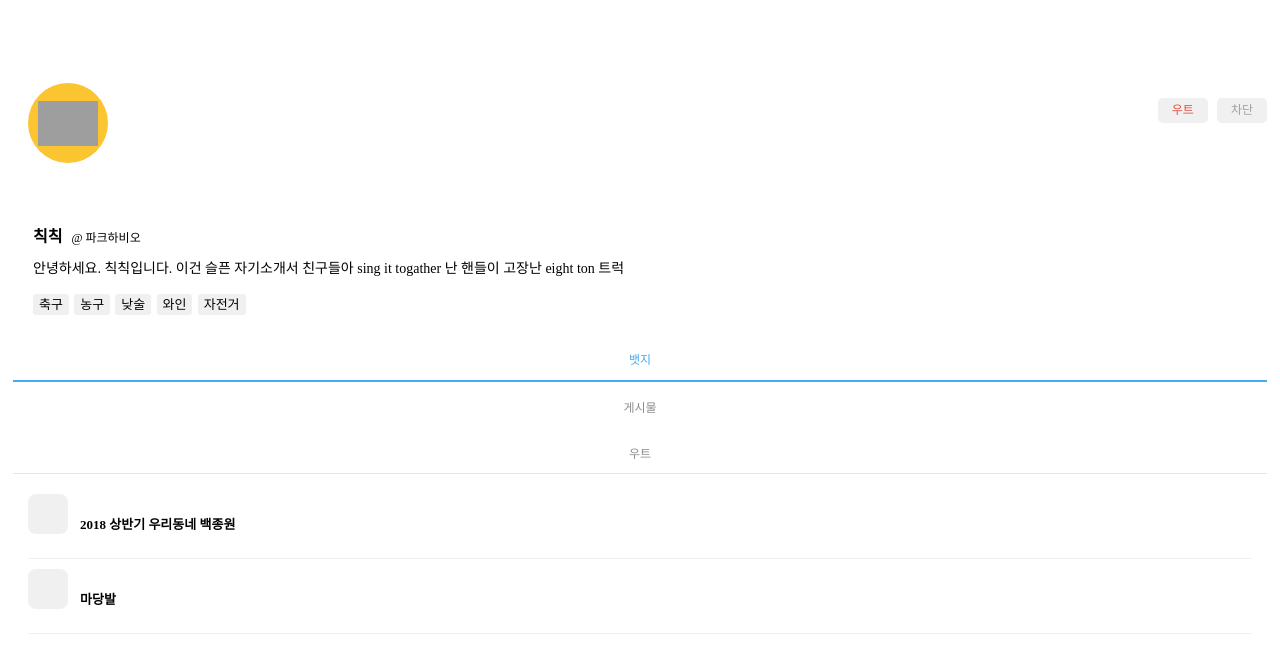
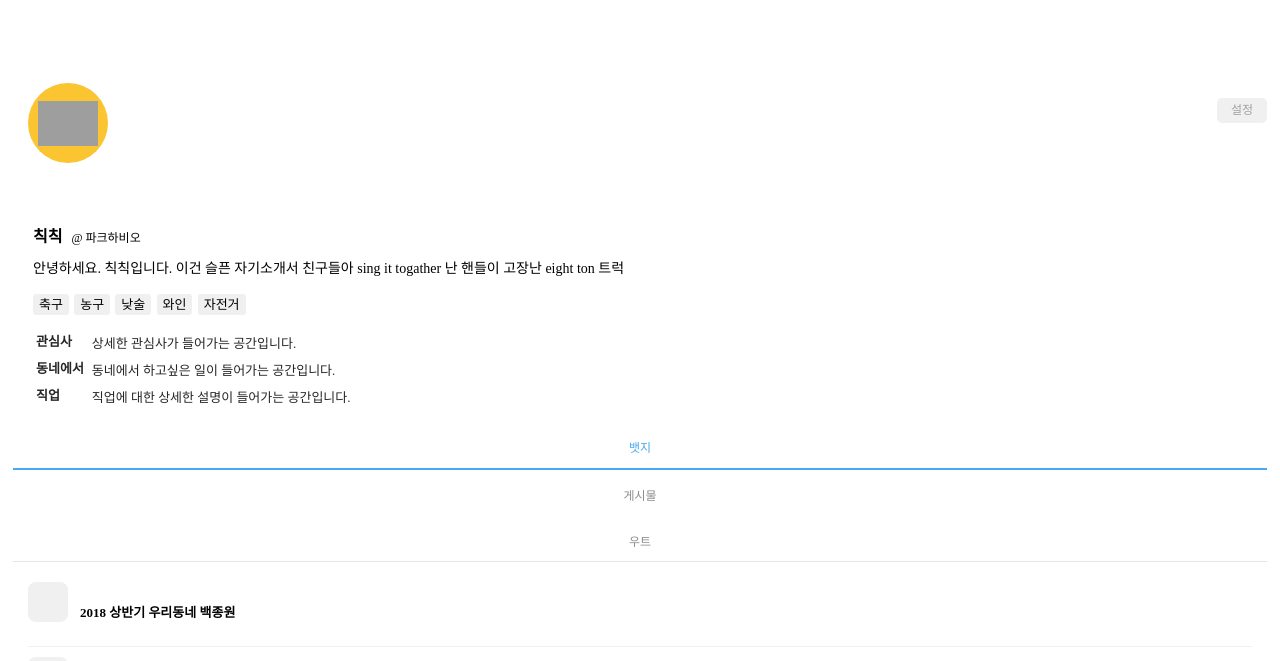
Before and after one commit to Hanho-Kim/woot, a Django app: page /people/profile/edit in a window 1280 px wide. Shown: the top 661 px of the page. Before the commit the page ends 634 px from the top, so only its background shows below. Run offline with Django 3.2, Linux system fonts and the light colour scheme; parts of the project's set-up code (start-up, migrations or seed data) failed here and were passed over; grey boxes are pictures that could not be loaded.

Commit message:
hanho add

```diff
--- a/static_media/css/serverStyle.css
+++ b/static_media/css/serverStyle.css
@@ -2292,6 +2323,7 @@
 }
 .profile-section-info{
   padding:20px;
+  padding-bottom:10px;
 }
 .profile-info-name{
   position:relative;
@@ -2323,6 +2355,29 @@
   padding:3px 6px;
   border-radius:3px;
   margin-right:2px;
+}
+.profile-section-info-2{
+  line-height:1.35em;
+  padding:5px 20px;
+  padding-bottom:10px;
+  font-size:13px;
+}
+.profile-section-info-2-disable{
+  padding:25px 10px;
+  text-align:center;
+  background-color:rgb(245,245,245);
+  font-weight:600;
+  font-size:13px;
+}
+.profile-section-info-2-table{
+  color:rgb(38,38,38);
+  padding:0px;
+  font-size:13px;
+}
+.profile-section-info-2-table tr td:first-child{
+  font-weight:600;
+  padding-right:5px;
+  padding-bottom:5px;
 }
 .profile-section-statistics{
   position:relative;
--- a/underbarApp/templates/underbarApp/people/profile.html
+++ b/underbarApp/templates/underbarApp/people/profile.html
@@ -3,7 +3,7 @@
 <input type='hidden' id='hiddenInput_currentpagedata' value='{"page":"/people/profile","uid":"2","uname":"칙칙"}'/>
 
 
-{% if 1 == 0 %} <!-- if this profile is mine -->
+{% if 1 == 1 %} <!-- if this profile is mine -->
 <div class="profile-contents row">
 	<div class="profile-section profile-section-avatar col-lg-24 col-md-24 col-sm-24 col-xs-24">
 		<div class="profile-avatar" style="background-image:url('http://hellowoot.co.kr/static/asset/images/profile_images/13-4.png');background-color:#fbc531"></div>
@@ -27,6 +27,30 @@
 			<span>와인</span>
 			<span>자전거</span>
 		</div>
+	</div>
+	<div class="profile-section profile-section-info-2 col-lg-24 col-md-24 col-sm-24 col-xs-24">
+		{% if 1 == 0 %}
+		<div class="profile-section-info-2-disable">
+			<div class="message">
+				<span>상세한 프로필은 이중 인증을 해주셔야 보입니다.</span>
+			</div>
+		</div>
+		{% else %}
+		<table class="profile-section-info-2-table">
+			<tr>
+				<td>관심사</td>
+				<td>상세한 관심사가 들어가는 공간입니다.</td>
+			</tr>
+			<tr>
+				<td>동네에서</td>
+				<td>동네에서 하고싶은 일이 들어가는 공간입니다.</td>
+			</tr>
+			<tr>
+				<td>직업</td>
+				<td>직업에 대한 상세한 설명이 들어가는 공간입니다.</td>
+			</tr>
+		</table>
+		{% endif %}
 	</div>
 	<div class="profile-section profile-section-statistics col-lg-24 col-md-24 col-sm-24 col-xs-24">
 		<div class="profile-section-statistics-item row">
@@ -87,6 +111,30 @@
 			<span>자전거</span>
 		</div>
 	</div>
+	<div class="profile-section profile-section-info-2 col-lg-24 col-md-24 col-sm-24 col-xs-24">
+		{% if 1 == 0 %}
+		<div class="profile-section-info-2-disable">
+			<div class="message">
+				<span>상세한 프로필은 이중 인증을 해주셔야 보입니다.</span>
+			</div>
+		</div>
+		{% else %}
+		<table class="profile-section-info-2-table">
+			<tr>
+				<td>관심사</td>
+				<td>상세한 관심사가 들어가는 공간입니다.</td>
+			</tr>
+			<tr>
+				<td>동네에서</td>
+				<td>동네에서 하고싶은 일이 들어가는 공간입니다.</td>
+			</tr>
+			<tr>
+				<td>직업</td>
+				<td>직업에 대한 상세한 설명이 들어가는 공간입니다.</td>
+			</tr>
+		</table>
+		{% endif %}
+	</div>
 	<div class="profile-section profile-section-statistics col-lg-24 col-md-24 col-sm-24 col-xs-24">
 		<div class="profile-section-statistics-item row">
 			<div class="profile-section-statistics-tab button selected col-lg-8 col-md-8 col-sm-8 col-xs-8" data-tab="badge">
--- a/underbarApp/views.py
+++ b/underbarApp/views.py
@@ -64,12 +64,12 @@ def apiv1(request):
 			else:
 				return HttpResponse(1)
 		elif(pathSplit[4] == "signupBlockCheck"):
-			# 블록 유무 확인
+			# 해당 주소에 가입가능한 블록 유무 확인
 			# request.GET.get('address')로 주소 전송함. 판단해서 블록 유무 및 정보 알려줌
 			if(1 == 0):
 				return HttpResponse(0)
 			else:
-				return HttpResponse('{"bid":1,"bname":"법조타운B"}')
+				return HttpResponse('[{"bid":1,"title":"법조타운B","subtitle":"#20대 #대학생"},{"bid":2,"title":"법조타운A","subtitle":"#20대 #대학생"},{"bid":3,"title":"법조타운C","subtitle":"#20대 #대학생"}]')
 		elif(pathSplit[4] == "highlight"):
 			# 푸터나 헤더 메뉴중 하이라이트 표시할 것 (새소식 등)
 			# Footer의 경우 ["home","gathering","write","board","people"] 형태로 return
@@ -148,7 +148,11 @@ def apiv1(request):
 				return HttpResponse(json.dumps(directExampleChatInfo))
 
 	if(pathSplit[3] == "post"):
-		if(pathSplit[4] == "like"):
+		if(pathSplit[4] == "authentification"):
+			#로그인 정보 받아와서 로그인 시킬지 말지 결정
+			return HttpResponse(1)
+
+		elif(pathSplit[4] == "like"):
 			# 라이크 누르기 (postid를 pid로 받음)
 			# request.POST.get("pid")
 			return HttpResponse(1)
```
Also changed, not shown: other parts of static_media/css/serverStyle.css (+34 -3 lines), underbarApp/templates/underbarApp/login/login.html (added, +25 -0 lines), underbarApp/templates/underbarApp/login/signup.1.html (+6 -50 lines), underbarApp/templates/underbarApp/login/signup.2.html (+40 -26 lines), underbarApp/templates/underbarApp/login/signup.3.html (+8 -7 lines), underbarApp/templates/underbarApp/login/signup.4.html (+27 -41 lines), underbarApp/templates/underbarApp/people/edit.html (+8 -0 lines), underbarApp/templates/underbarApp/write/gathering.html (+20 -19 lines), 1 other file.
